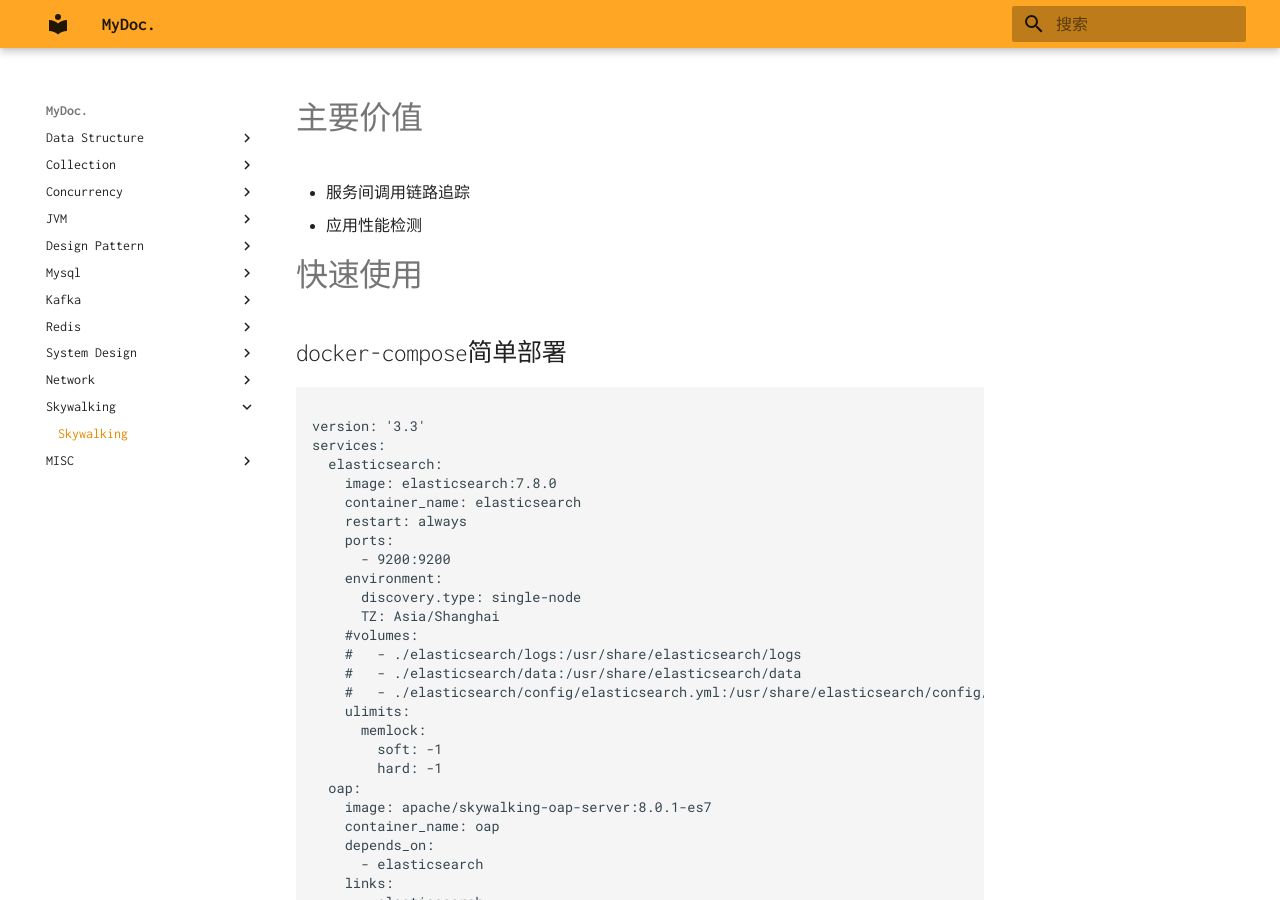
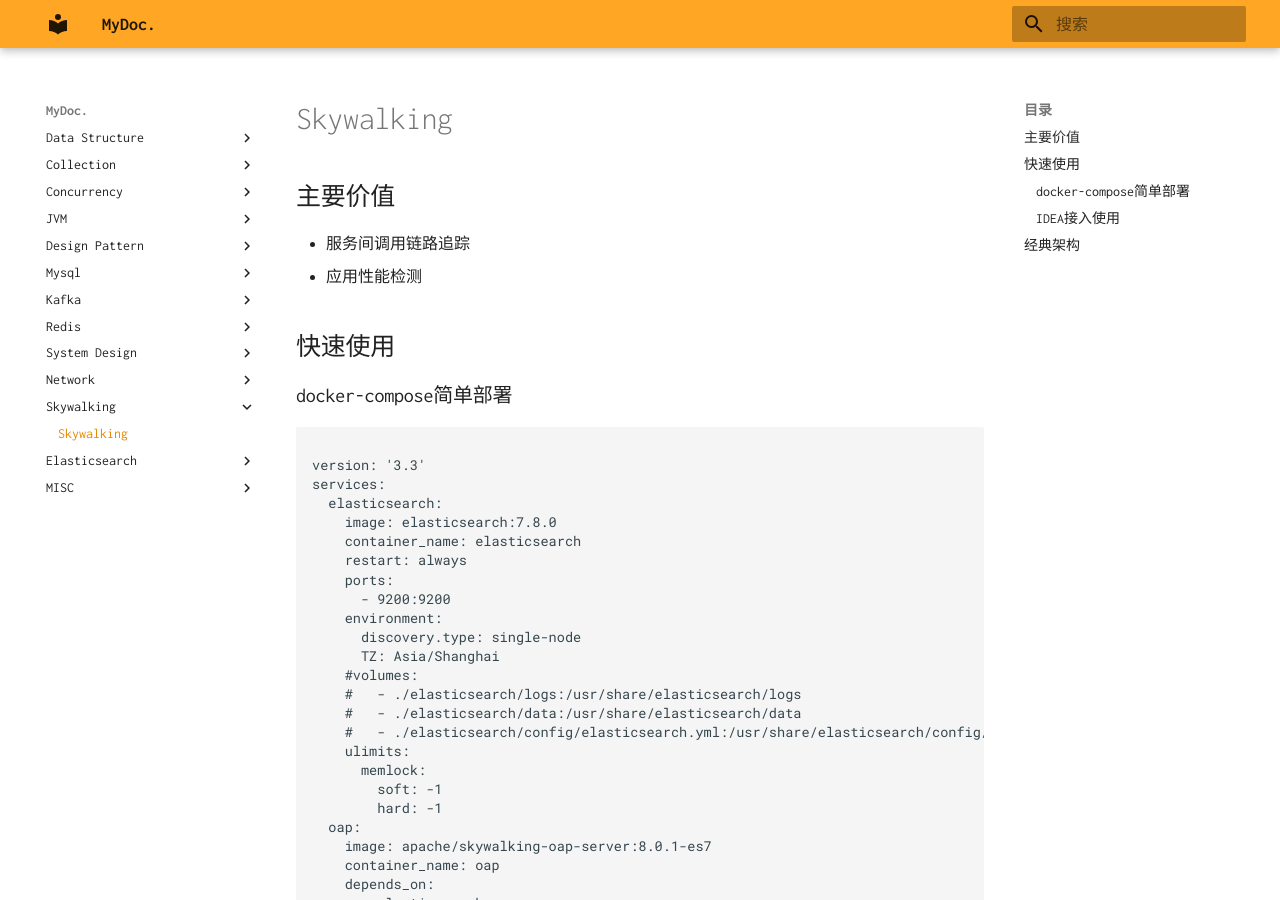
Before and after one commit to naaive/docs, an MkDocs documentation site: the page built from docs/skywalking/index.md, in a window 1280 px wide and 900 px high. Built offline with MkDocs 1.6.1 and Material for MkDocs 9.7.7, drawn with Linux system fonts in a browser that asks for light colours; some of the changed lines change nothing that is shown.

Commit message:
elastic search

````diff
--- /dev/null
+++ b/docs/elasticsearch/index.md
@@ -0,0 +1,71 @@
+#Elasticsearch
+
+## 主要价值
+- 全文检索
+
+## docker-compose快速上手
+```yaml
+version: '3.3'
+services:
+  elasticsearch:
+    image: elasticsearch:7.8.0
+    container_name: elasticsearch
+    restart: always
+    ports:
+      - 9200:9200
+    environment:
+      discovery.type: single-node
+      TZ: Asia/Shanghai
+    #volumes:
+    #   - ./elasticsearch/logs:/usr/share/elasticsearch/logs
+    #   - ./elasticsearch/data:/usr/share/elasticsearch/data
+    #   - ./elasticsearch/config/elasticsearch.yml:/usr/share/elasticsearch/config/elasticsearch.yml
+    ulimits:
+      memlock:
+        soft: -1
+        hard: -1
+```
+
+## Elasticsearch架构
+
+![Snipaste_2021-03-13_15-48-06.png](Snipaste_2021-03-13_15-48-06.png)
+
+## 写一致性
+- one模式，就是对于document的写操作（增删改），只要有一个primary shard是active活跃可用的，操作就可以执行。
+- all模式，就是对于document的写操作（增删改），要求必须所有的primary shard和replica shard都是活跃的，才可以执行这个写操作。
+- quorum模式，就是对于document的写操作（增删改），写之前必须确保大多数（**(primary + number_of_replicas) / 2 + 1**）shard都可用，当不满足“大多数”这个条件时，可设置timeout。
+
+## 路由
+### 写
+通过 hash(document_id)%num_of_primary_shards决定写到特定shard。
+client可能请求至随机primary shard，该shard为coordinate shard，代理请求。
+### 读
+与写类似，不过replica shard可提供读能力。
+## 并发
+Elasticsearch内部采用了版本号机制对document的并发修改进行控制 。所谓版本号，本质是一种乐观锁。
+
+
+
+## 倒排索引
+假设我们向某个索引里写入了下面两条document：
+
+- The quick brown fox jumped over the lazy dog
+- Quick brown foxes leap over lazy dogs in summer
+
+
+
+| Term        | Doc_1   |  Doc_2  |
+| --------   | -----:  | :----:  |
+| Quick     |  |   X     |
+| The        |   X   |      |
+| brown        |    X    |  X  |
+
+现在，如果我们想搜索 quick brown ，我们只需要查找包含每个词条的文档：
+
+| Term        | Doc_1   |  Doc_2  |
+| --------   | -----:  | :----:  |
+| Quick     |  |   X     |
+| brown        |    X    |  X  |
+| Total        |    2    |  1  |
+
+两个文档都匹配，但是第一个文档比第二个匹配度更高。如果我们使用仅计算匹配词条数量的简单 相似性算法 ，那么，我们可以说，对于我们查询的相关性来讲，第一个文档比第二个文档更佳。
--- a/docs/skywalking/index.md
+++ b/docs/skywalking/index.md
@@ -1,11 +1,14 @@
-# 主要价值
+
+# Skywalking
+
+## 主要价值
 
 - 服务间调用链路追踪
 - 应用性能检测
 
 
-# 快速使用
-## docker-compose简单部署
+## 快速使用
+### docker-compose简单部署
 ```yaml
 
 version: '3.3'
@@ -63,6 +66,6 @@
 - 下载os对应skywalking agent，https://skywalking.apache.org/downloads/
 - vm参数配置`-Dskywalking.agent.service_name=[SVC_NAME] -Dskywalking.collector.backend_service=[host:port] -javaagent:/path of your agent/skywalking-agent.jar`
 
-# 经典架构
+## 经典架构
 
 ![Snipaste_2021-03-13_15-25-12.png](Snipaste_2021-03-13_15-25-12.png)
--- a/mkdocs.yml
+++ b/mkdocs.yml
@@ -59,5 +59,7 @@
       - 'TCP': 'network/tcp.md'
   - 'Skywalking':
       - 'Skywalking': 'skywalking/index.md'
+  - 'Elasticsearch':
+      - 'Elasticsearch': 'elasticsearch/index.md'
   - 'MISC':
       - '儒释道': 'misc/儒释道.md'
````
Also changed, not shown: docs/elasticsearch/Snipaste_2021-03-13_15-48-06.png (added).
